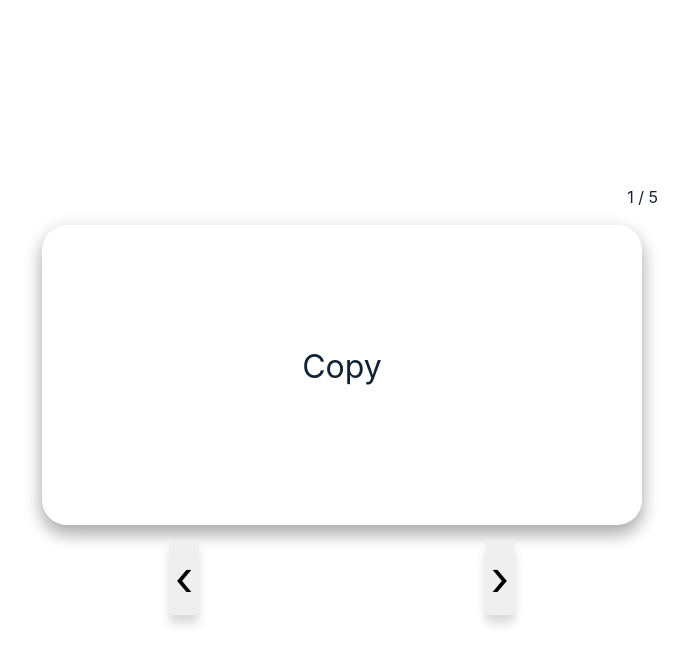
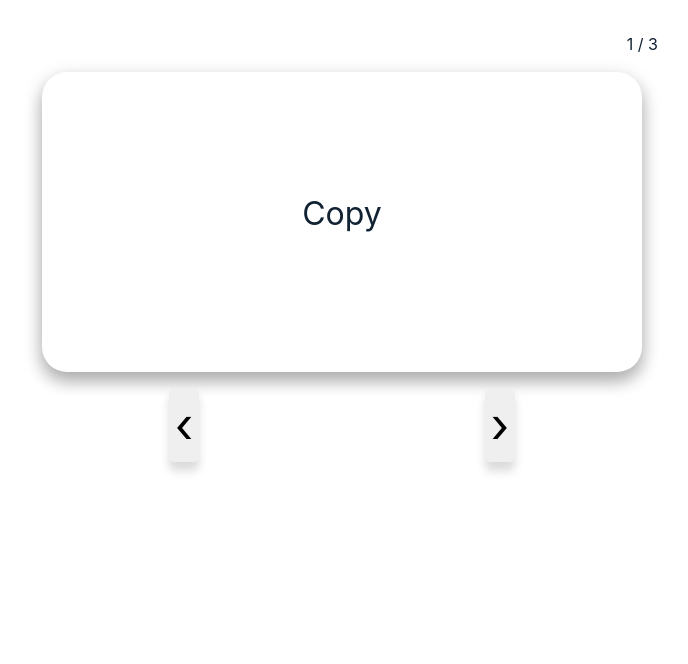
Before and after one commit to katherinejackson/HotkeyLearning, a React (Create React App) app in the folder hotkey_app/: page / in a window 1280 px wide. Shown: the top 664 px of the page, without its empty margins (298-986 px from the left). Built offline with nearby package versions, Linux system fonts and the light colour scheme.

Commit message:
Fixes app to use localStorage

```diff
--- a/hotkey_app/src/App.css
+++ b/hotkey_app/src/App.css
@@ -48,11 +48,11 @@ button {
 
 .App {
   background-color: var(--bg-color);
-  min-height: 100vh;
+  min-height: 80vh;
   display: flex;
   flex-direction: column;
   align-items: center;
-  justify-content: center;
+  /* justify-content: center; */
   padding: 2rem;
 }
 
@@ -101,6 +101,7 @@ button {
 
 .selected {
   border-style: solid;
+  border-width: 5px;
 }
 
 
--- a/hotkey_app/src/App.js
+++ b/hotkey_app/src/App.js
@@ -7,11 +7,12 @@ import keyData from './keyData'
 import './App.css'
 import Game from './Game';
 
-const options = window.options || { view: 'flashcards', colour_scheme: 'default', selectedItems: '[0, 1, 2, 3, 4,]'};
-
+const options = window?.options || { view: 'flashcards', colour_scheme: 'default'};
 
 function App() {
   // const [view, setView] = useState('flashcard')
+  options['selectedItems'] = window?.localStorage?.selected_items || "([0,1,2])"
+  console.log("App", options)
   const [view, setView] = useState(options['view'])
   document.documentElement.className = options.colour_scheme
 
@@ -21,7 +22,7 @@ function App() {
 
   return (
     <div className="App">
-      {view == 'create' ? <CreateStack data={data} options={options} />
+      {view == 'create' ? <CreateStack data={data} options={options}/>
         : view == 'flashcards' ? <FlashcardLearning data={data} options={options}/>
           : view == 'game' ? <Game data={data} options={options}/>
             : null
--- a/hotkey_app/src/CreateStack.jsx
+++ b/hotkey_app/src/CreateStack.jsx
@@ -2,7 +2,7 @@ import React, { useState } from "react";
 import Card from "./Card";
 import { onClick } from "./studyEventHandlers";
 
-const CreateStack = ({ data, options }) => {
+const CreateStack = ({ data, options}) => {
     const [selectedData, setSelectedData] = useState([])
 
     const handleClick = (event) => {
@@ -24,7 +24,6 @@ const CreateStack = ({ data, options }) => {
 
     return (
         <div>
-            <p>Please add all the commands you would like to learn</p>
             <button onClick={handleNext}>Next</button>
             <div className="grid">
                 {data.map((command, index) => (
--- a/hotkey_app/src/FlashcardLearning.jsx
+++ b/hotkey_app/src/FlashcardLearning.jsx
@@ -7,13 +7,9 @@ const parseItems = (items) => {
     items = items.replace(")", '')
     items = items.replace("[", '')
     items = items.replace("]", '')
+    items = items.replaceAll("'", '')
 
     items = items.split(",").map(Number)
-
-    // items.forEach(i => parseInt(i))
-    // TODO this is stupid and broken
-
-    items.pop()
 
     return items
 }
@@ -29,6 +25,8 @@ const getColour = (options) => {
 }
 
 const FlashcardLearning = ({ data, options }) => {
+    options['selectedItems'] = window?.localStorage?.selected_items || "([0,1,2])"
+    console.log(options)
     const [currentIndex, setCurrentIndex] = useState(0)
     const [selectedItems] = useState(parseItems(options.selectedItems))
     const [colour, setColour] = useState(getColour(options))
--- a/hotkey_app/src/Game.jsx
+++ b/hotkey_app/src/Game.jsx
@@ -7,13 +7,9 @@ const parseItems = (items) => {
     items = items.replace(")", '')
     items = items.replace("[", '')
     items = items.replace("]", '')
+    items = items.replaceAll("'", '')
 
     items = items.split(",").map(Number)
-
-    // items.forEach(i => parseInt(i))
-    // TODO this is stupid and broken
-
-    items.pop()
 
     return items
 }
@@ -45,16 +41,25 @@ const shuffleCards = (array) => {
 }
 
 const Game = ({ data, options }) => {
+    options['selectedItems'] = window?.localStorage?.selected_items || "([0,1,2])"
+    console.log(options)
     const [selectedItems, setSelectedItems] = useState(parseItems(options.selectedItems))
     const [cards, setCards] = useState(shuffleCards(getCards(selectedItems, data)))
+    const [started, setStarted] = useState(false)
 
     const resetStack = () => {
         setCards(shuffleCards(getCards(selectedItems, data)))
     }
 
+    const startGame = () => {
+        setStarted(true)
+    }
+
     return (
         <div>
-            <Matching selectedItems={selectedItems} cards={cards} resetStack={resetStack} options={options} />
+            {started
+            ? <Matching selectedItems={selectedItems} cards={cards} resetStack={resetStack} options={options} />
+            : <button onClick={startGame}>Start Game</button>}
         </div>
 
     )
```
